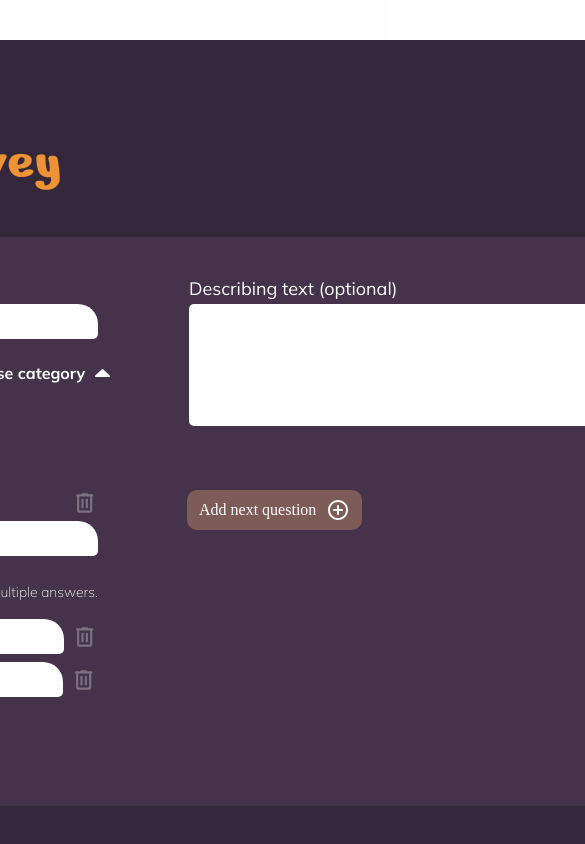
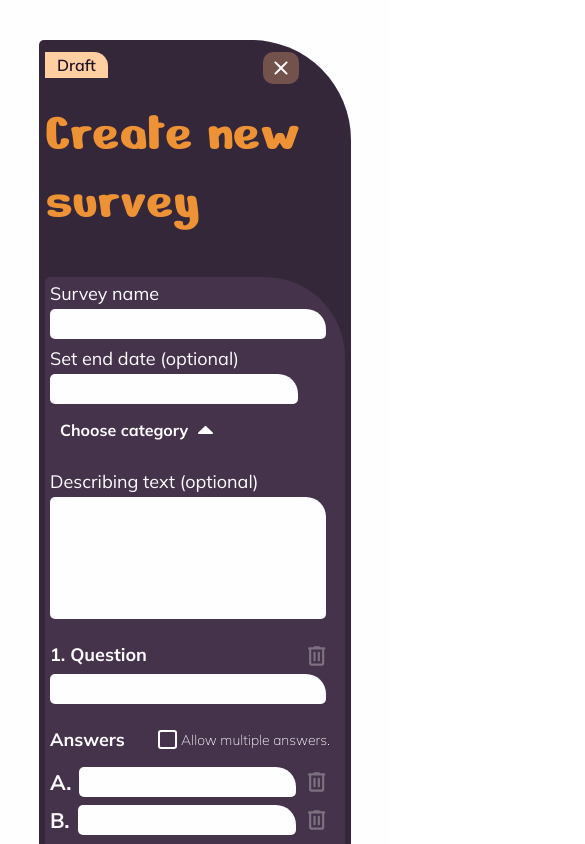
Before and after one commit to edda14/poll-app, an Angular app: page /create in a window 390 px wide. Shown: the top 844 px of the page, 585 px wide, since content can reach past the window. Built offline with nearby package versions, Linux system fonts and the light colour scheme; a web font is replaced by a local one.

Commit message:
responsive create survey

```diff
--- a/src/app/pages/create-survey/create-survey.html
+++ b/src/app/pages/create-survey/create-survey.html
@@ -1,6 +1,8 @@
 <section class="create-survey">
     <article>
         <header>
+            <button class="btn-cls-media" routerLink="/"><img src="./assets/icons/close.svg" alt="close"></button>
+
             <div class="status">
                 <p>Draft</p>
             </div>
@@ -28,8 +30,8 @@
                                 </div>
                             </div>
                             <div class="category-dropdown">
-                                <button type="button" class="dropdown-trigger"
-                                    (click)="toggleCategoryDropdown()" [class.open]="isCategoryOpen">
+                                <button type="button" class="dropdown-trigger" (click)="toggleCategoryDropdown()"
+                                    [class.open]="isCategoryOpen">
                                     Choose category
                                     <img src="./assets/icons/arrow_drop_down.svg" alt="">
                                 </button>
@@ -146,12 +148,12 @@
             }
 
             @if (successMessage) {
-            <div class="hint success">
+            <div class="success">
                 <img (click)="closeSuccessHint()" src="./assets/icons/close-dark.svg" alt="Close icon">
                 <p>{{ successMessage }}</p>
             </div>
             }
-            <button class="btn-prm" [disabled]="isPublishing" (click)="publishSurvey()" >
+            <button class="btn-prm" [disabled]="isPublishing" (click)="publishSurvey()">
                 Publish
                 <img src="./assets/icons/check-btn.svg" alt="check">
             </button>
--- a/src/app/pages/create-survey/create-survey.scss
+++ b/src/app/pages/create-survey/create-survey.scss
@@ -12,6 +12,7 @@
     gap: 40px;
 
     >article {
+        position: relative;
         width: 1116px;
         padding: 40px 54px;
         background-color: rgba(53, 39, 58, 1);
@@ -87,6 +88,7 @@
         }
 
         .footer {
+            position: relative;
             display: flex;
             justify-content: end;
             width: 100%;
@@ -559,10 +561,10 @@
 }
 
 .success {
-    position: fixed;
+    position: absolute;
     z-index: 100;
-    right: 400px;
-    bottom: 130px;
+    right: 12px;
+    bottom: 100px;
     border-radius: 5px 50px 5px 5px;
     display: flex;
     flex-direction: row-reverse;
@@ -571,11 +573,8 @@
     padding: 18px 8px;
     width: 357px;
     height: 70px;
-
     background-color: rgba(254, 233, 212, 1);
-
     color: rgba(34, 18, 39, 1);
-
     animation: slideIn 0.4s ease;
 
     >p {
@@ -618,3 +617,180 @@
     }
 
 }
+
+.btn-cls-media {
+    display: none;
+    position: absolute;
+    right: 42px;
+    width: fit-content;
+    padding: 4px 6px;
+    border: none;
+    flex-direction: row;
+    align-items: end;
+    justify-content: center;
+    gap: 10px;
+    border-radius: 10px;
+    color: white;
+    font-family: "Nokora";
+    font-size: 16px;
+    font-weight: 700;
+    background-color: rgba(255, 183, 112, 0.3);
+    transition: all ease 0.15s;
+    height: fit-content;
+}
+
+
+
+@media (max-width: 1250px) {
+    .create-survey {
+        >article {
+            width: 700px;
+
+            .form {
+                .top {
+                    flex-direction: column;
+                }
+
+                .questions-grid {
+                    grid-template-columns: repeat(1, 1fr);
+                    gap: 48px;
+                }
+            }
+        }
+    }
+}
+
+@media (max-width: 850px) {
+    .success {
+        width: 220px;
+    }
+    .btn-cls-media {
+        display: flex;
+    }
+
+    .create-survey {
+        >article {
+            width: 500px;
+            padding: 24px 12px;
+
+            >header {
+
+                .title {
+                    >button {
+                        display: none;
+                    }
+                }
+            }
+
+            .form {
+                .top {
+                    flex-direction: column;
+
+                    .left {
+                        .row {
+                            flex-direction: column;
+                        }
+                    }
+                }
+
+                .questions-grid {
+                    grid-template-columns: repeat(1, 1fr);
+                    gap: 48px;
+                }
+            }
+        }
+    }
+
+    .selected-category {
+        margin-left: 10px;
+    }
+
+    .category-dropdown {
+        margin-left: 0;
+    }
+}
+
+@media (max-width: 550px) {
+     .success {
+        width: 270px;
+        bottom: 60px;
+    }
+    .btn-cls-media {
+        right: 52px;
+    }
+
+    .create-survey {
+        >article {
+            padding: 12px 6px;
+            width: 300px;
+
+            .form {
+                padding: 5px;
+
+                >form {
+                    gap: 24px;
+                }
+
+                input,
+                textarea {
+                    font-size: 14px;
+                }
+
+                .top {
+                    gap: 24px;
+
+                    .left {
+                        .input-group {
+                            .title {
+                                width: 250px;
+                            }
+                        }
+
+                        .row {
+                            flex-direction: column;
+                        }
+                    }
+
+                    .right {
+                        .input-group {
+                            >textarea {
+                                width: 250px;
+                            }
+                        }
+                    }
+                }
+
+                .question {
+                    width: 280px;
+
+                    .button-box {
+                        flex-direction: column;
+                        gap: 8px;
+                        align-items: start;
+
+                        >p {
+                            margin-top: 0px;
+                            margin-left: 10px;
+                        }
+                    }
+
+                    .answers-header {
+                        width: 280px;
+                    }
+
+                    .question-header {
+                        width: 280px;
+                    }
+
+                    .question-input {
+                        width: 250px;
+                    }
+                }
+            }
+        }
+    }
+
+    .textarea {
+        width: 250px;
+    }
+}
```
